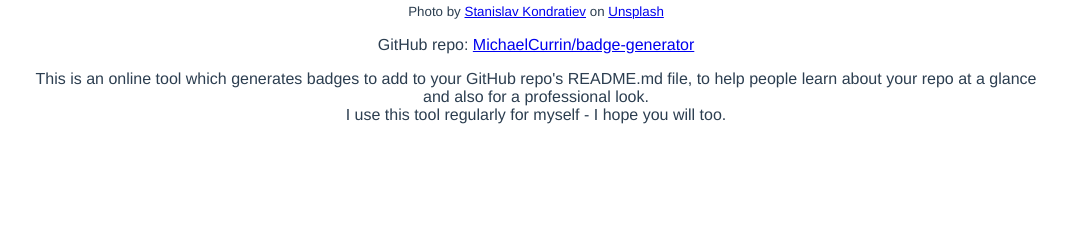
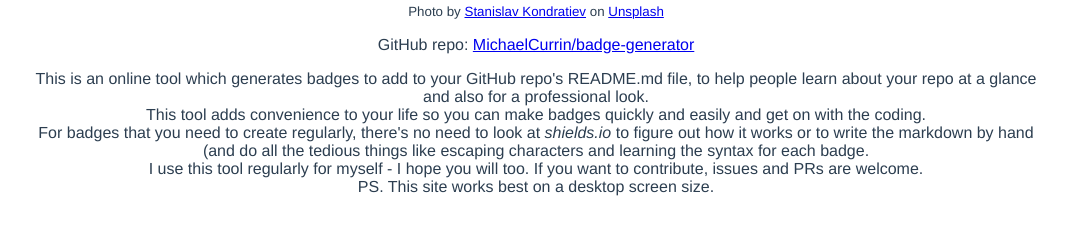
Before and after one commit to MichaelCurrin/badge-generator, a Vue app: page /#/ in a window 1280 px wide. Shown: the part 405-640 px from the top of the page, without its empty margins (104-1177 px from the left). Built offline with nearby package versions, Linux system fonts and the light colour scheme; the HTML template or start-up script is replaced by a standard one.

Commit message:
Update Home.vue

```diff
--- a/src/views/Home.vue
+++ b/src/views/Home.vue
@@ -37,7 +37,16 @@
           This is an online tool which generates badges to add to your GitHub
           repo's README.md file, to help people learn about your repo at a
           glance and also for a professional look.<br />
-          I use this tool regularly for myself - I hope you will too.
+          This tool adds convenience to your life so you can make badges quickly
+          and easily and get on with the coding.
+          <br />For badges that you need to create regularly, there's no need to
+          look at <i>shields.io</i> to figure out how it works or to write the
+          markdown by hand (and do all the tedious things like escaping
+          characters and learning the syntax for each badge.
+          <br />
+          I use this tool regularly for myself - I hope you will too. If you
+          want to contribute, issues and PRs are welcome.
+          <br />PS. This site works best on a desktop screen size.
         </p>
       </div>
     </div>
```
